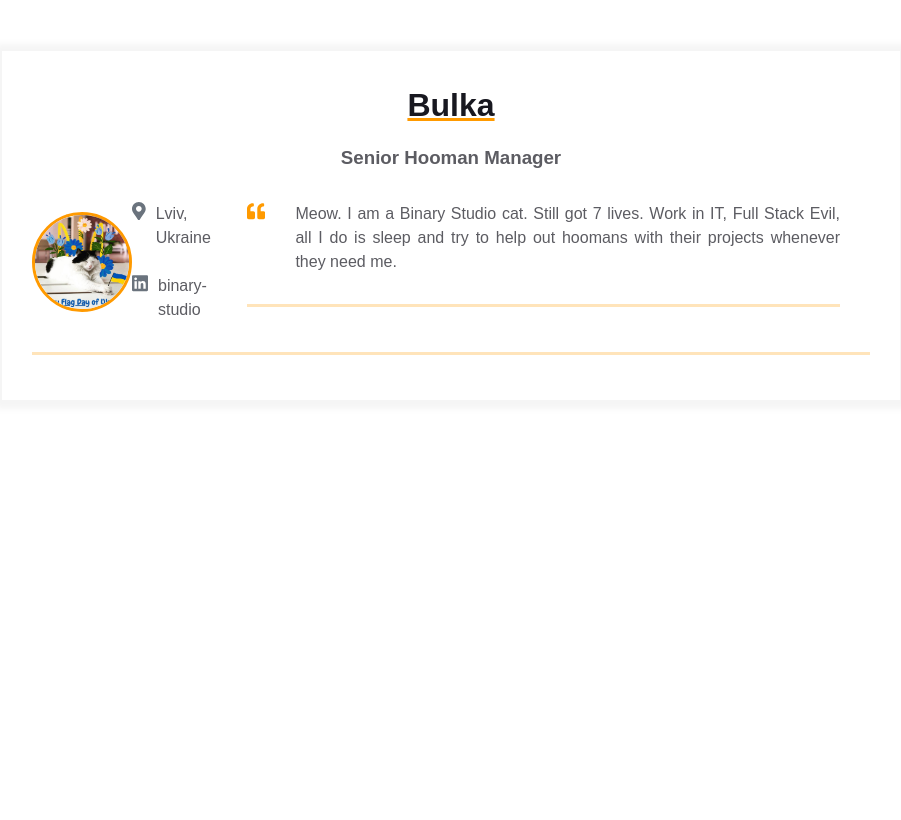
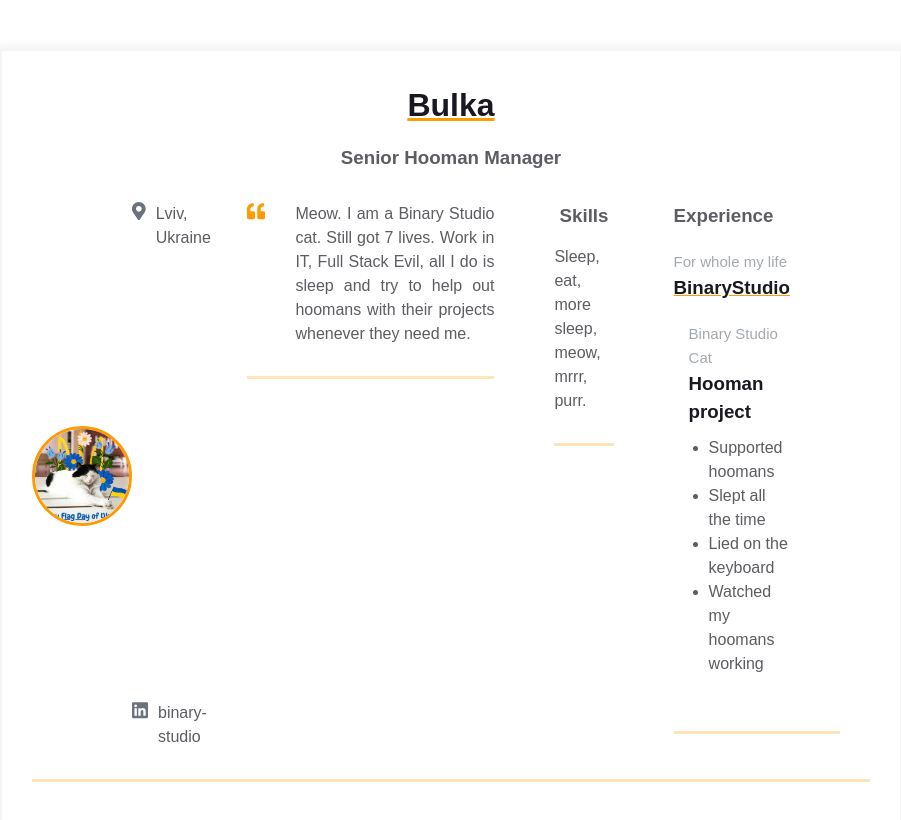
Before and after one commit to VadimMarkov1/homepage, a plain HTML site: page index.html in a window 1280 px wide. Shown: the whole page, without its empty margins (189-1090 px from the left). Drawn offline with Linux system fonts and the light colour scheme.

Commit message:
Added skills and experience blocks

```diff
--- a/index.html
+++ b/index.html
@@ -95,6 +95,48 @@
                   </div>
                 </div>
               </div>
+              <div class="container">
+                <div class="resume__block">
+                  <div class="skills">
+                    <h3 class="skills__header">Skills</h3>
+                    <p class="skills__text">
+                      Sleep, eat, more sleep, meow, mrrr, purr.
+                    </p>
+                  </div>
+                </div>
+              </div>
+              <div class="container">
+                <div class="resume__block">
+                  <div class="main-info fh">
+                    <div class="experiences">
+                      <h3 class="experiences__header">Experience</h3>
+                        <div class="experiences__company">
+                          <div class="experiences__company-header">
+                            <span class="experiences__company-header-durability"
+                              >For whole my life</span
+                            >
+                            <h3 class="experiences__company-header-name">BinaryStudio</h3>
+                          </div>
+
+                          <div class="experiences__company-project">
+                            <span class="experiences__company-project-role"
+                              >Binary Studio Cat</span
+                            >
+                            <h3 class="experiences__company-project-name">Hooman project</h3>
+                            <ul class="experiences__company-project-responsibilities">
+                              <li>Supported hoomans</li>
+                              <li>Slept all the time</li>
+                              <li>Lied on the keyboard</li>
+                              <li>Watched my hoomans working</li>
+                            </ul>
+                          </div>
+                        </div>
+                    </div>
+
+                    <div class="additional-info fv"></div>
+                  </div>
+                </div>
+              </div>
             </div>
           </div>
         </div>
```
